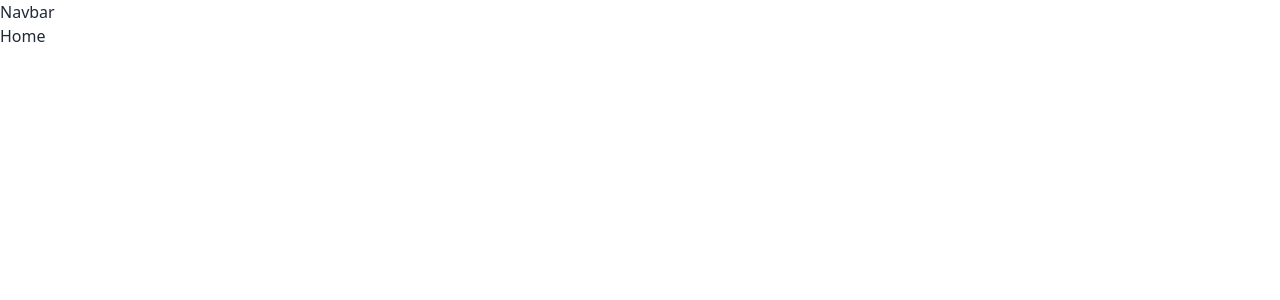
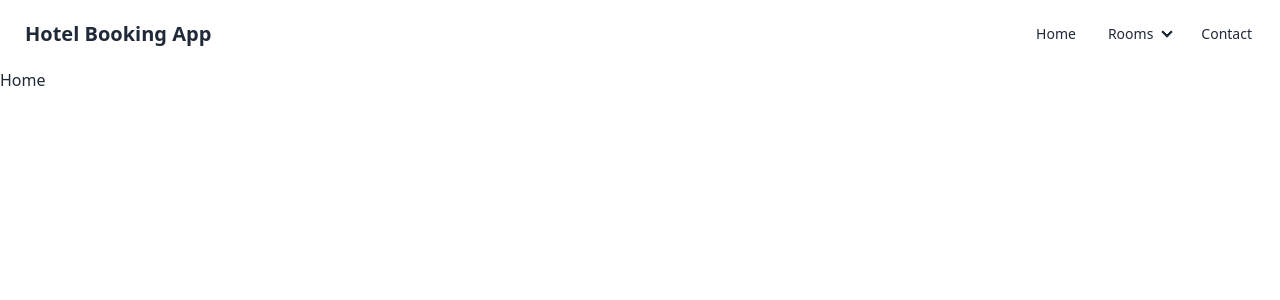
Before and after one commit to GerdBraun/HotelApp, a React (Vite) app: page / in a window 1280 px wide. Shown: the top 300 px of the page. Built offline with nearby package versions, Linux system fonts and the light colour scheme.

Commit message:
added basic navbar

```diff
--- a/index.html
+++ b/index.html
@@ -3,7 +3,7 @@
   <head>
     <meta charset="UTF-8" />
     <meta name="viewport" content="width=device-width, initial-scale=1.0" />
-    <title>Vite + React</title>
+    <title>Hotel Booking App</title>
   </head>
   <body>
     <div id="root"></div>
--- a/src/components/partials/Navbar.jsx
+++ b/src/components/partials/Navbar.jsx
@@ -1,5 +1,74 @@
 const Navbar = () => {
-  return <div>Navbar</div>;
+  return (
+    <div className="navbar bg-base-100">
+      <div className="navbar-start w-full">
+        <div className="dropdown">
+          <div tabIndex={0} role="button" className="btn btn-ghost lg:hidden">
+            <svg
+              xmlns="http://www.w3.org/2000/svg"
+              className="h-5 w-5"
+              fill="none"
+              viewBox="0 0 24 24"
+              stroke="currentColor"
+            >
+              <path
+                strokeLinecap="round"
+                strokeLinejoin="round"
+                strokeWidth="2"
+                d="M4 6h16M4 12h8m-8 6h16"
+              />
+            </svg>
+          </div>
+          <ul
+            tabIndex={0}
+            className="menu menu-sm dropdown-content bg-base-100 rounded-box z-[1] mt-3 w-52 p-2 shadow"
+          >
+            <li>
+              <a>Home</a>
+            </li>
+            <li>
+              <a>Rooms</a>
+              <ul className="p-2">
+                <li>
+                  <a>Room 1</a>
+                </li>
+                <li>
+                  <a>Room 2</a>
+                </li>
+              </ul>
+            </li>
+            <li>
+              <a>Contact</a>
+            </li>
+          </ul>
+        </div>
+        <a className="btn btn-ghost text-xl">Hotel Booking App</a>
+      </div>
+      <div className="navbar-center hidden lg:flex">
+        <ul className="menu menu-horizontal px-1">
+          <li>
+            <a>Home</a>
+          </li>
+          <li>
+            <details>
+              <summary>Rooms</summary>
+              <ul className="p-2">
+                <li>
+                  <a>Room 1</a>
+                </li>
+                <li>
+                  <a>Room 2</a>
+                </li>
+              </ul>
+            </details>
+          </li>
+          <li>
+            <a>Contact</a>
+          </li>
+        </ul>
+      </div>
+    </div>
+  );
 };
 
 export default Navbar;
```
